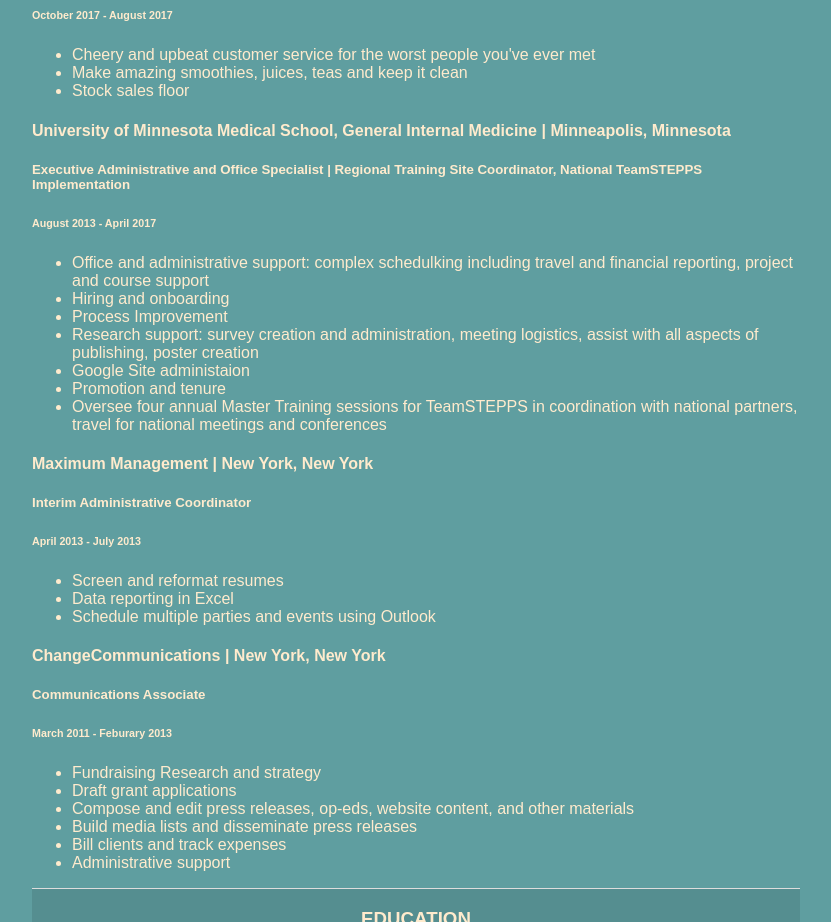
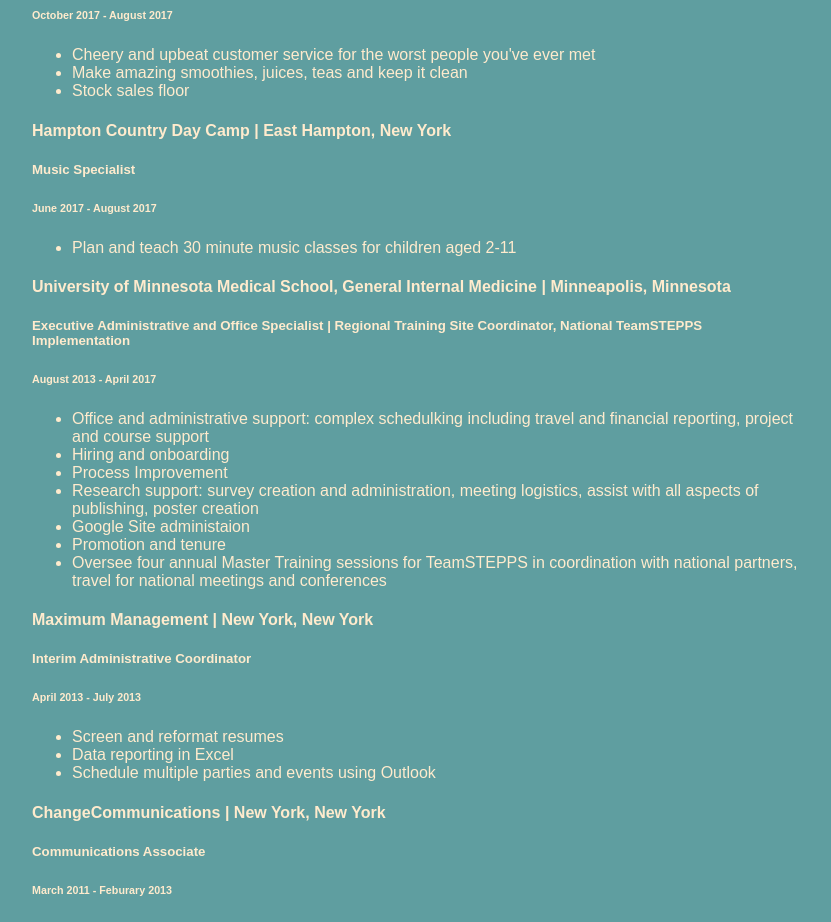
Before and after one commit to MeirSedlis/MeirSedlis.github.io, a plain HTML site: page index.html in a window 1280 px wide. Shown: the part 1200-2122 px from the top of the page, without its empty margins (224-1055 px from the left). Drawn offline with Linux system fonts and the light colour scheme.

Commit message:
Update index.html

```diff
--- a/index.html
+++ b/index.html
@@ -52,6 +52,14 @@
      <li>Stock sales floor</li>
    </ul>
 
+   <h4>Hampton Country Day Camp | East Hampton, New York</h4>
+   <h5>Music Specialist</h5>
+   <h6>June 2017 - August 2017</h6>
+
+   <ul>
+     <li>Plan and teach 30 minute music classes for children aged 2-11</li>
+   </ul>
+
    <h4>University of Minnesota Medical School, General Internal Medicine | Minneapolis, Minnesota</h4>
    <h5>Executive Administrative and Office Specialist | Regional Training Site Coordinator, National TeamSTEPPS Implementation</h5>
    <h6>August 2013 - April 2017</h6>
```
